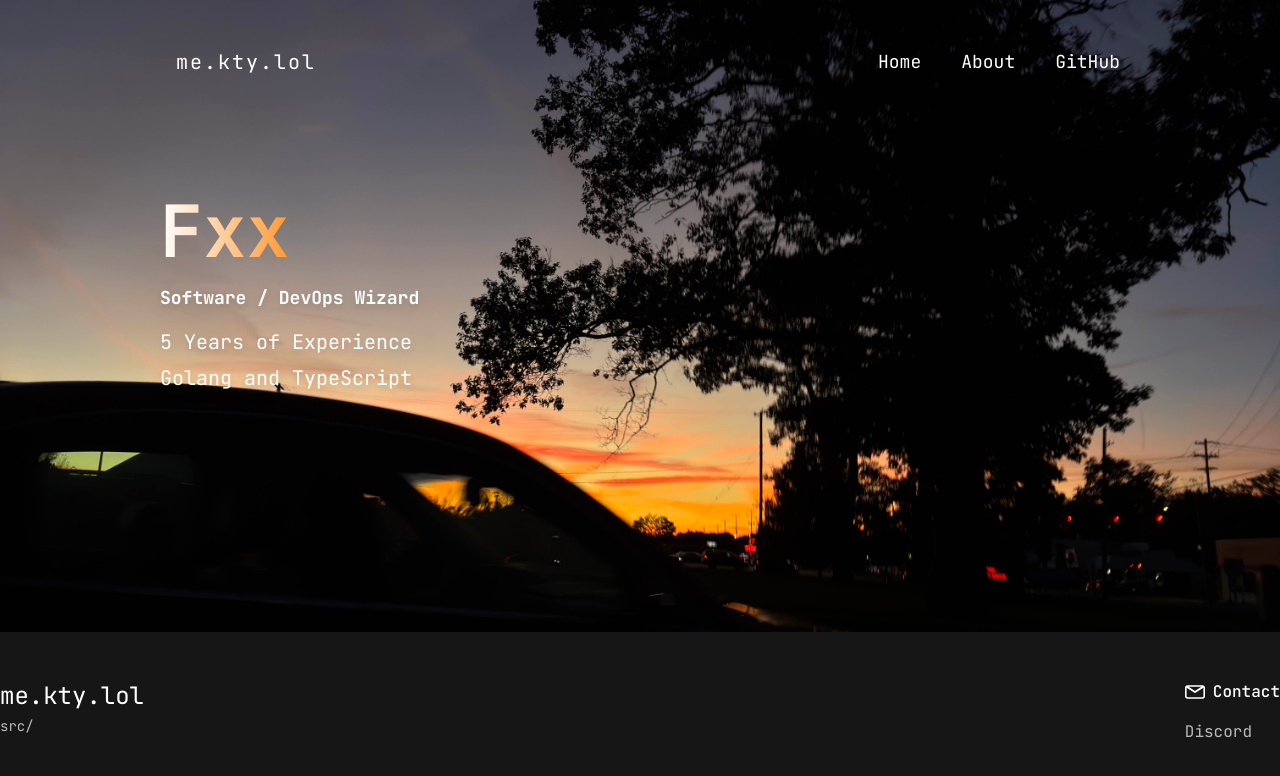
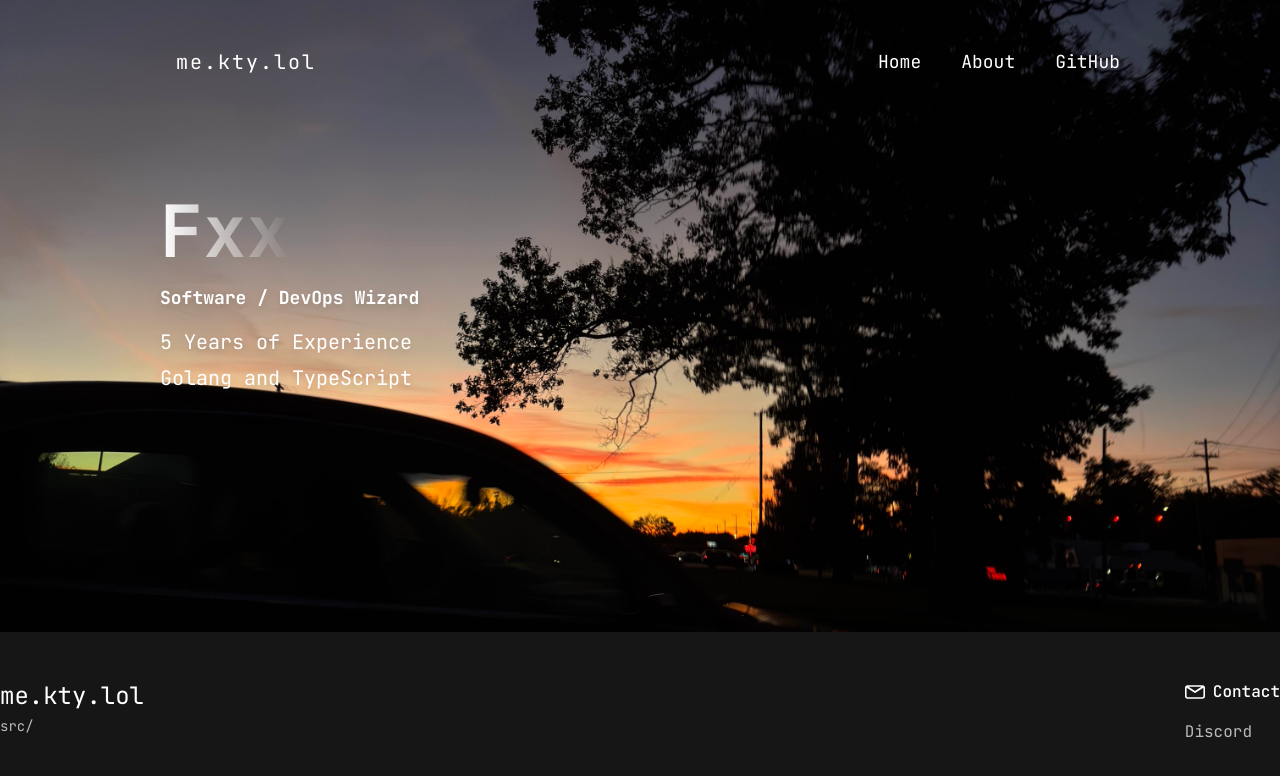
Before and after one commit to xlarp/vs, a Next.js app: page / in a window 1280 px wide. Shown: the top 776 px of the page. Built offline with nearby package versions, Linux system fonts and the light colour scheme; a web font is replaced by a local one.

Commit message:
chore: Update theme

```diff
--- a/static.ts
+++ b/static.ts
@@ -7,16 +7,15 @@ const links = {
   },
   socials: {
     github: "https://github.com/devfxx",
-    email: "fxx@kty.lol",
+    email: "fxx@throwing.lol",
     discord: {
       id: "423452508372074506",
     },
   },
   sites: {
-    me: "https://me.kty.lol",
-    software: "https://kitty.software",
+    me: "https://throwing.lol/",
   },
-  theme: "#ff9933",
+  theme: "#5000d0",
 };
 
 export default links;
--- a/tailwind.config.js
+++ b/tailwind.config.js
@@ -1,3 +1,5 @@
+import config from "./static";
+
 /** @type {import('tailwindcss').Config} */
 module.exports = {
   content: [
@@ -11,8 +13,7 @@ module.exports = {
         mono: ["var(--font-mono)"],
       },
       colors: {
-        "custom-purple": "#5768FF",
-        "custom-orange": "#ff9933",
+        "custom-main": config.theme,
         "custom-gray": "#161616",
       },
       textShadow: {
```
